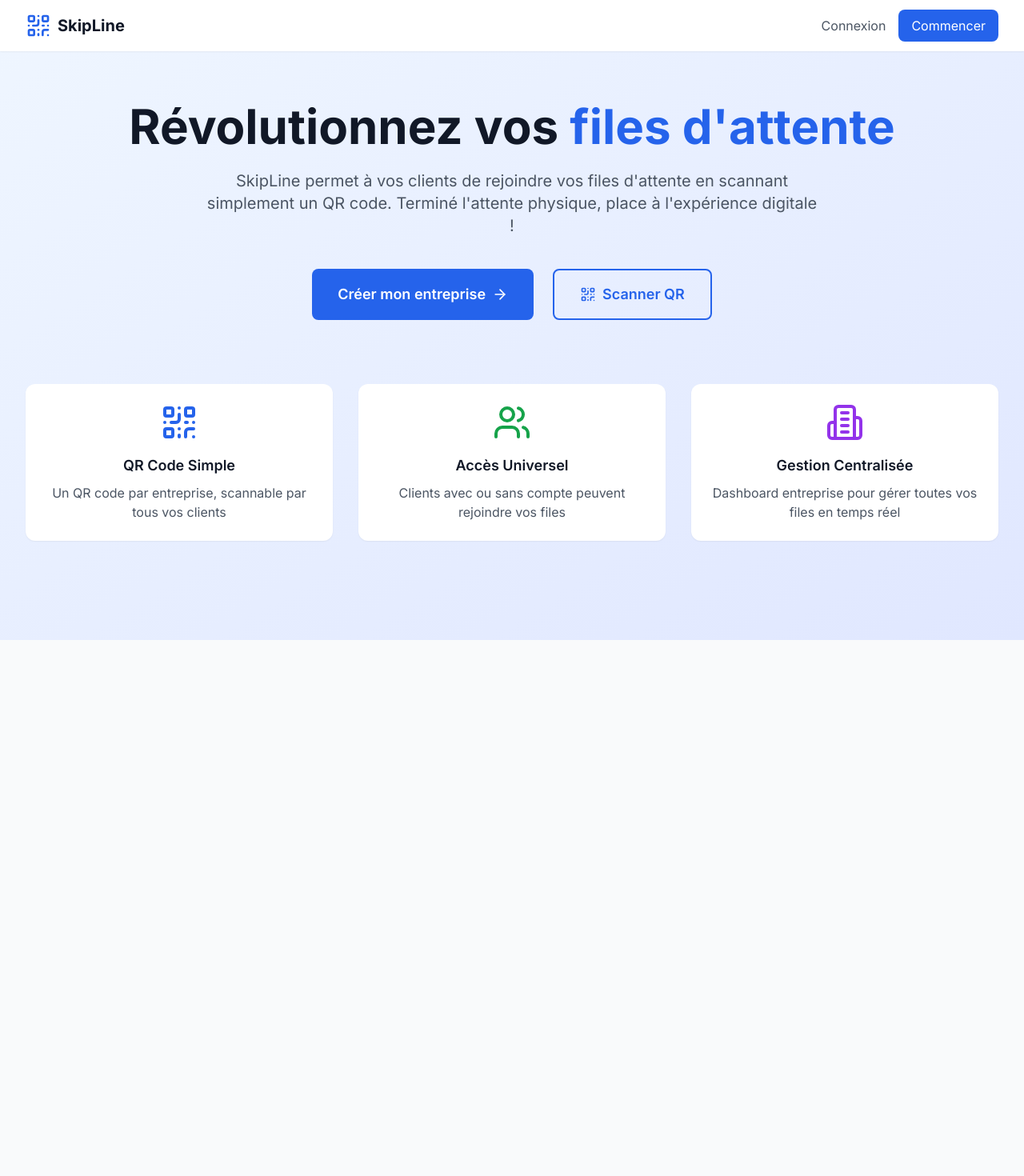
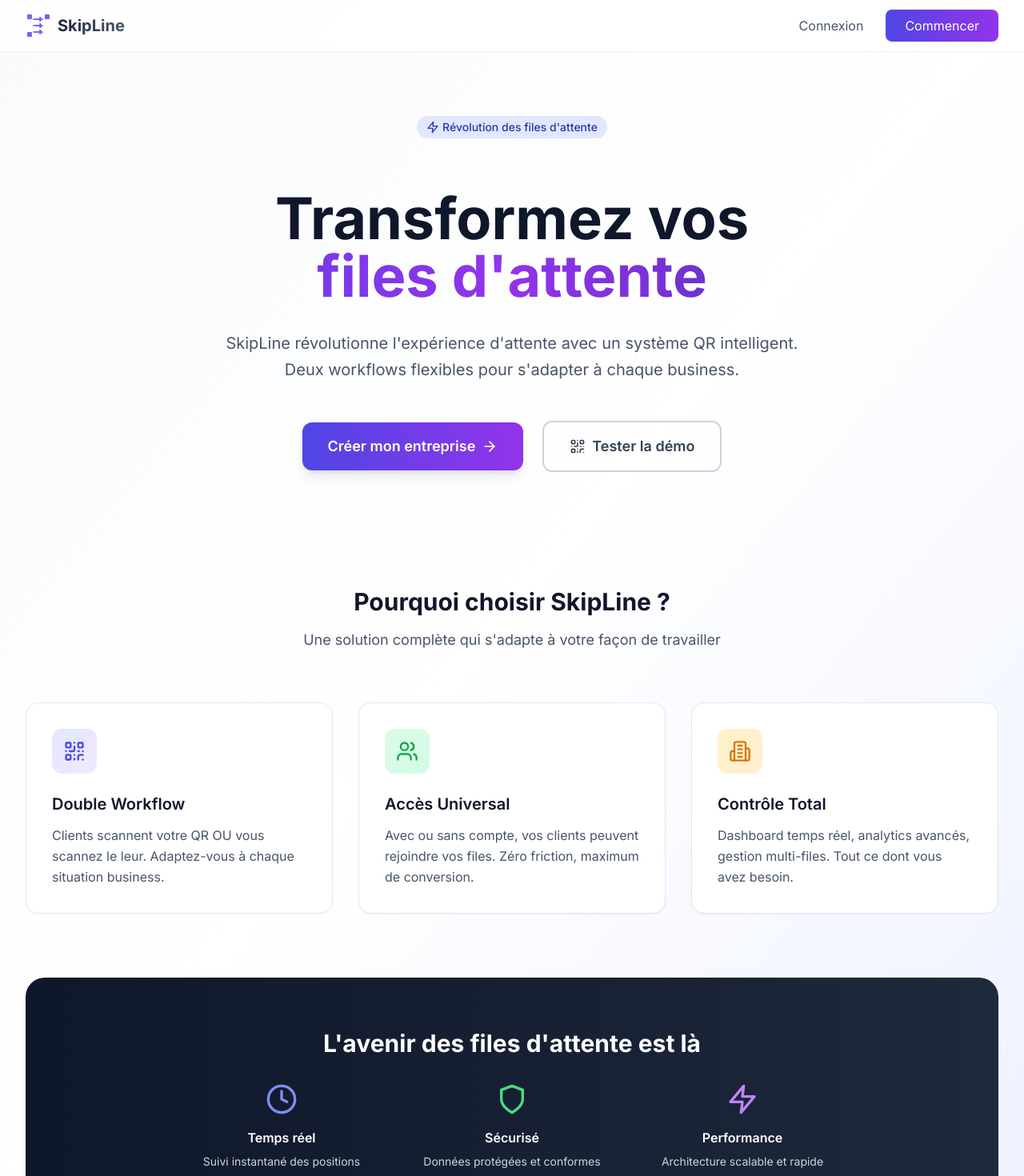
Before and after one commit to FaresBENAI/Skipline-SaaS, a React (Vite) app: page / in a window 1280 px wide. Shown: the top 1470 px of the page at 80% size. Before the commit the page ends 800 px from the top, so only its background shows below. Built offline with nearby package versions, Linux system fonts and the light colour scheme; no server answers.

Commit message:
✨ Amélioration HomePage: nouveau logo moderne + palette sobre + UX premium

```diff
--- /dev/null
+++ b/component-qr-generation.tsx
@@ -0,0 +1 @@
+# Code génération QR client
--- a/src/pages/HomePage.tsx
+++ b/src/pages/HomePage.tsx
@@ -1,29 +1,59 @@
 import { useNavigate } from 'react-router-dom'
-import { QrCode, Users, Building2, ArrowRight } from 'lucide-react'
+import { QrCode, Users, Building2, ArrowRight, Zap, Shield, Clock } from 'lucide-react'
 
 const HomePage = () => {
   const navigate = useNavigate()
 
+  // Logo SVG moderne pour SkipLine
+  const SkipLineLogo = () => (
+    <div className="flex items-center space-x-2">
+      <div className="relative">
+        <svg width="32" height="32" viewBox="0 0 32 32" className="text-indigo-600">
+          <defs>
+            <linearGradient id="logoGradient" x1="0%" y1="0%" x2="100%" y2="100%">
+              <stop offset="0%" stopColor="#6366f1" />
+              <stop offset="100%" stopColor="#8b5cf6" />
+            </linearGradient>
+          </defs>
+          {/* QR Code stylisé avec effet de mouvement */}
+          <rect x="2" y="2" width="6" height="6" fill="url(#logoGradient)" rx="1" />
+          <rect x="2" y="24" width="6" height="6" fill="url(#logoGradient)" rx="1" />
+          <rect x="24" y="2" width="6" height="6" fill="url(#logoGradient)" rx="1" />
+
+          {/* Flèche "skip" dynamique */}
+          <path d="M12 8 L20 8 L18 6 M20 8 L18 10" stroke="url(#logoGradient)" strokeWidth="2" fill="none" strokeLinecap="round" />
+          <path d="M12 16 L20 16 L18 14 M20 16 L18 18" stroke="url(#logoGradient)" strokeWidth="2" fill="none" strokeLinecap="round" />
+          <path d="M12 24 L20 24 L18 22 M20 24 L18 26" stroke="url(#logoGradient)" strokeWidth="2" fill="none" strokeLinecap="round" />
+
+          {/* Points de connexion */}
+          <circle cx="10" cy="8" r="1" fill="#6366f1" />
+          <circle cx="10" cy="16" r="1" fill="#6366f1" />
+          <circle cx="10" cy="24" r="1" fill="#6366f1" />
+        </svg>
+      </div>
+      <span className="text-xl font-bold bg-gradient-to-r from-slate-800 to-slate-600 bg-clip-text text-transparent">
+        SkipLine
+      </span>
+    </div>
+  )
+
   return (
-    <div className="min-h-screen bg-gradient-to-br from-blue-50 to-indigo-100">
-      {/* Header */}
-      <header className="bg-white shadow-sm">
+    <div className="min-h-screen bg-gradient-to-br from-slate-50 via-white to-indigo-50">
+      {/* Header épuré */}
+      <header className="bg-white/80 backdrop-blur-sm border-b border-slate-200/60 sticky top-0 z-50">
         <div className="max-w-7xl mx-auto px-4 sm:px-6 lg:px-8">
           <div className="flex justify-between items-center h-16">
-            <div className="flex items-center space-x-2">
-              <QrCode className="h-8 w-8 text-blue-600" />
-              <span className="text-xl font-bold text-gray-900">SkipLine</span>
-            </div>
-            <div className="flex space-x-4">
+            <SkipLineLogo />
+            <div className="flex space-x-3">
               <button
                 onClick={() => navigate('/auth')}
-                className="text-gray-600 hover:text-gray-900"
+                className="text-slate-600 hover:text-slate-900 px-4 py-2 rounded-lg hover:bg-slate-100 transition-all duration-200"
               >
                 Connexion
               </button>
               <button
                 onClick={() => navigate('/auth')}
-                className="bg-blue-600 text-white px-4 py-2 rounded-lg hover:bg-blue-700"
+                className="bg-gradient-to-r from-indigo-600 to-purple-600 text-white px-6 py-2 rounded-lg hover:from-indigo-700 hover:to-purple-700 transition-all duration-200 shadow-sm hover:shadow-md"
               >
                 Commencer
               </button>
@@ -32,54 +62,130 @@ const HomePage = () => {
         </div>
       </header>
 
-      {/* Hero */}
-      <main className="max-w-7xl mx-auto px-4 sm:px-6 lg:px-8 py-16">
-        <div className="text-center">
-          <h1 className="text-4xl font-bold text-gray-900 sm:text-6xl">
-            Révolutionnez vos
-            <span className="text-blue-600"> files d'attente</span>
+      {/* Hero Section modernisé */}
+      <main className="max-w-7xl mx-auto px-4 sm:px-6 lg:px-8">
+        <div className="pt-20 pb-16 text-center">
+          <div className="mb-8">
+            <span className="inline-flex items-center px-3 py-1 rounded-full text-sm font-medium bg-indigo-100 text-indigo-800 mb-8">
+              <Zap className="w-4 h-4 mr-1" />
+              Révolution des files d'attente
+            </span>
+          </div>
+
+          <h1 className="text-4xl font-bold text-slate-900 sm:text-6xl lg:text-7xl">
+            Transformez vos
+            <span className="block bg-gradient-to-r from-indigo-600 via-purple-600 to-indigo-800 bg-clip-text text-transparent">
+              files d'attente
+            </span>
           </h1>
-          <p className="mt-6 text-xl text-gray-600 max-w-3xl mx-auto">
-            SkipLine permet à vos clients de rejoindre vos files d'attente en scannant simplement un QR code.
-            Terminé l'attente physique, place à l'expérience digitale !
+
+          <p className="mt-8 text-xl text-slate-600 max-w-3xl mx-auto leading-relaxed">
+            SkipLine révolutionne l'expérience d'attente avec un système QR intelligent.
+            Deux workflows flexibles pour s'adapter à chaque business.
           </p>
 
-          <div className="mt-10 flex justify-center space-x-6">
+          {/* CTA Buttons */}
+          <div className="mt-12 flex flex-col sm:flex-row justify-center items-center space-y-4 sm:space-y-0 sm:space-x-6">
             <button
               onClick={() => navigate('/auth')}
-              className="bg-blue-600 text-white px-8 py-4 rounded-lg text-lg font-semibold hover:bg-blue-700 flex items-center space-x-2"
+              className="group bg-gradient-to-r from-indigo-600 to-purple-600 text-white px-8 py-4 rounded-xl text-lg font-semibold hover:from-indigo-700 hover:to-purple-700 transition-all duration-300 shadow-lg hover:shadow-xl flex items-center space-x-2 transform hover:-translate-y-0.5"
             >
               <span>Créer mon entreprise</span>
-              <ArrowRight className="h-5 w-5" />
+              <ArrowRight className="h-5 w-5 group-hover:translate-x-1 transition-transform" />
             </button>
+
             <button
-              onClick={() => navigate('/scanner')}
-              className="border-2 border-blue-600 text-blue-600 px-8 py-4 rounded-lg text-lg font-semibold hover:bg-blue-50 flex items-center space-x-2"
+              onClick={() => navigate('/join/demo')}
+              className="group border-2 border-slate-300 text-slate-700 px-8 py-4 rounded-xl text-lg font-semibold hover:border-indigo-300 hover:bg-indigo-50 transition-all duration-200 flex items-center space-x-2"
             >
               <QrCode className="h-5 w-5" />
-              <span>Scanner QR</span>
+              <span>Tester la démo</span>
             </button>
           </div>
         </div>
 
-        {/* Features */}
-        <div className="mt-20 grid md:grid-cols-3 gap-8">
-          <div className="text-center p-6 bg-white rounded-xl shadow-sm">
-            <QrCode className="h-12 w-12 text-blue-600 mx-auto mb-4" />
-            <h3 className="text-lg font-semibold text-gray-900 mb-2">QR Code Simple</h3>
-            <p className="text-gray-600">Un QR code par entreprise, scannable par tous vos clients</p>
+        {/* Features Section repensée */}
+        <div className="py-20">
+          <div className="text-center mb-16">
+            <h2 className="text-3xl font-bold text-slate-900 mb-4">
+              Pourquoi choisir SkipLine ?
+            </h2>
+            <p className="text-lg text-slate-600 max-w-2xl mx-auto">
+              Une solution complète qui s'adapte à votre façon de travailler
+            </p>
           </div>
 
-          <div className="text-center p-6 bg-white rounded-xl shadow-sm">
-            <Users className="h-12 w-12 text-green-600 mx-auto mb-4" />
-            <h3 className="text-lg font-semibold text-gray-900 mb-2">Accès Universel</h3>
-            <p className="text-gray-600">Clients avec ou sans compte peuvent rejoindre vos files</p>
+          <div className="grid md:grid-cols-3 gap-8">
+            {/* Feature 1 */}
+            <div className="group relative p-8 bg-white rounded-2xl shadow-sm hover:shadow-lg transition-all duration-300 border border-slate-200 hover:border-indigo-200">
+              <div className="absolute inset-0 bg-gradient-to-br from-indigo-50 to-purple-50 rounded-2xl opacity-0 group-hover:opacity-100 transition-opacity duration-300"></div>
+              <div className="relative">
+                <div className="w-14 h-14 bg-gradient-to-br from-indigo-100 to-purple-100 rounded-xl flex items-center justify-center mb-6">
+                  <QrCode className="h-7 w-7 text-indigo-600" />
+                </div>
+                <h3 className="text-xl font-semibold text-slate-900 mb-3">Double Workflow</h3>
+                <p className="text-slate-600 leading-relaxed">
+                  Clients scannent votre QR OU vous scannez le leur.
+                  Adaptez-vous à chaque situation business.
+                </p>
+              </div>
+            </div>
+
+            {/* Feature 2 */}
+            <div className="group relative p-8 bg-white rounded-2xl shadow-sm hover:shadow-lg transition-all duration-300 border border-slate-200 hover:border-green-200">
+              <div className="absolute inset-0 bg-gradient-to-br from-green-50 to-emerald-50 rounded-2xl opacity-0 group-hover:opacity-100 transition-opacity duration-300"></div>
+              <div className="relative">
+                <div className="w-14 h-14 bg-gradient-to-br from-green-100 to-emerald-100 rounded-xl flex items-center justify-center mb-6">
+                  <Users className="h-7 w-7 text-green-600" />
+                </div>
+                <h3 className="text-xl font-semibold text-slate-900 mb-3">Accès Universal</h3>
+                <p className="text-slate-600 leading-relaxed">
+                  Avec ou sans compte, vos clients peuvent rejoindre vos files.
+                  Zéro friction, maximum de conversion.
+                </p>
+              </div>
+            </div>
+
+            {/* Feature 3 */}
+            <div className="group relative p-8 bg-white rounded-2xl shadow-sm hover:shadow-lg transition-all duration-300 border border-slate-200 hover:border-amber-200">
+              <div className="absolute inset-0 bg-gradient-to-br from-amber-50 to-orange-50 rounded-2xl opacity-0 group-hover:opacity-100 transition-opacity duration-300"></div>
+              <div className="relative">
+                <div className="w-14 h-14 bg-gradient-to-br from-amber-100 to-orange-100 rounded-xl flex items-center justify-center mb-6">
+                  <Building2 className="h-7 w-7 text-amber-600" />
+                </div>
+                <h3 className="text-xl font-semibold text-slate-900 mb-3">Contrôle Total</h3>
+                <p className="text-slate-600 leading-relaxed">
+                  Dashboard temps réel, analytics avancés,
+                  gestion multi-files. Tout ce dont vous avez besoin.
+                </p>
+              </div>
+            </div>
           </div>
+        </div>
 
-          <div className="text-center p-6 bg-white rounded-xl shadow-sm">
-            <Building2 className="h-12 w-12 text-purple-600 mx-auto mb-4" />
-            <h3 className="text-lg font-semibold text-gray-900 mb-2">Gestion Centralisée</h3>
-            <p className="text-gray-600">Dashboard entreprise pour gérer toutes vos files en temps réel</p>
+        {/* Section avantages supplémentaires */}
+        <div className="py-16 bg-gradient-to-r from-slate-900 to-slate-800 rounded-3xl text-white mb-20">
+          <div className="max-w-4xl mx-auto px-8 text-center">
+            <h2 className="text-3xl font-bold mb-8">
+              L'avenir des files d'attente est là
+            </h2>
+            <div className="grid sm:grid-cols-3 gap-8">
+              <div className="flex flex-col items-center">
+                <Clock className="h-10 w-10 text-indigo-400 mb-4" />
+                <h3 className="font-semibold mb-2">Temps réel</h3>
+                <p className="text-slate-300 text-sm">Suivi instantané des positions</p>
+              </div>
+              <div className="flex flex-col items-center">
+                <Shield className="h-10 w-10 text-green-400 mb-4" />
+                <h3 className="font-semibold mb-2">Sécurisé</h3>
+                <p className="text-slate-300 text-sm">Données protégées et conformes</p>
+              </div>
+              <div className="flex flex-col items-center">
+                <Zap className="h-10 w-10 text-purple-400 mb-4" />
+                <h3 className="font-semibold mb-2">Performance</h3>
+                <p className="text-slate-300 text-sm">Architecture scalable et rapide</p>
+              </div>
+            </div>
           </div>
         </div>
       </main>
--- /dev/null
+++ b/ton-scanner.tsx
@@ -0,0 +1 @@
+# Code du scanner ici
```
